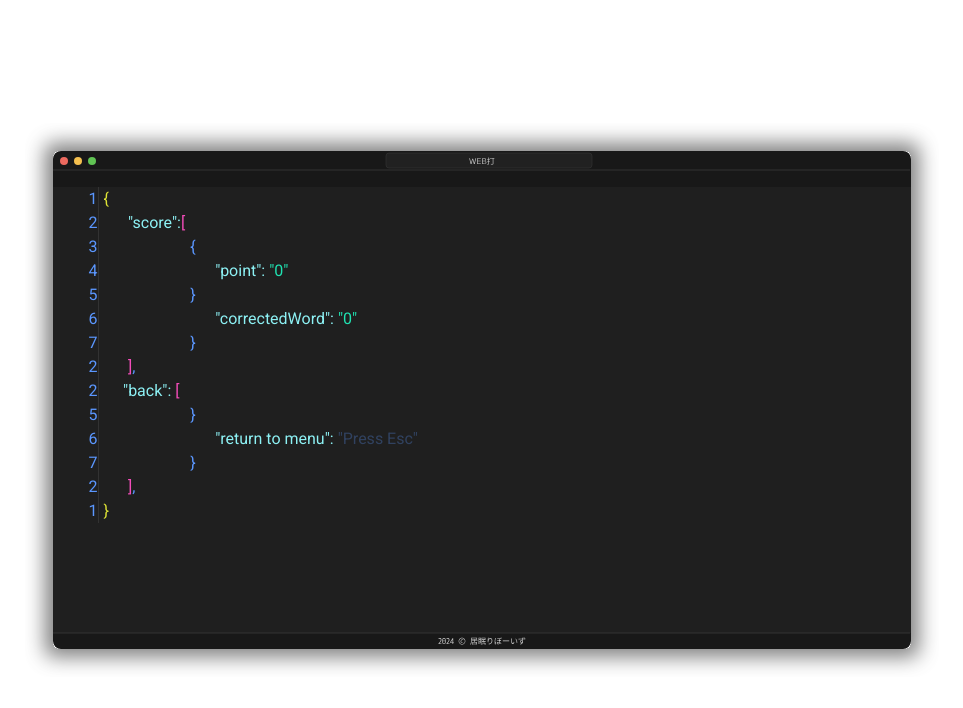
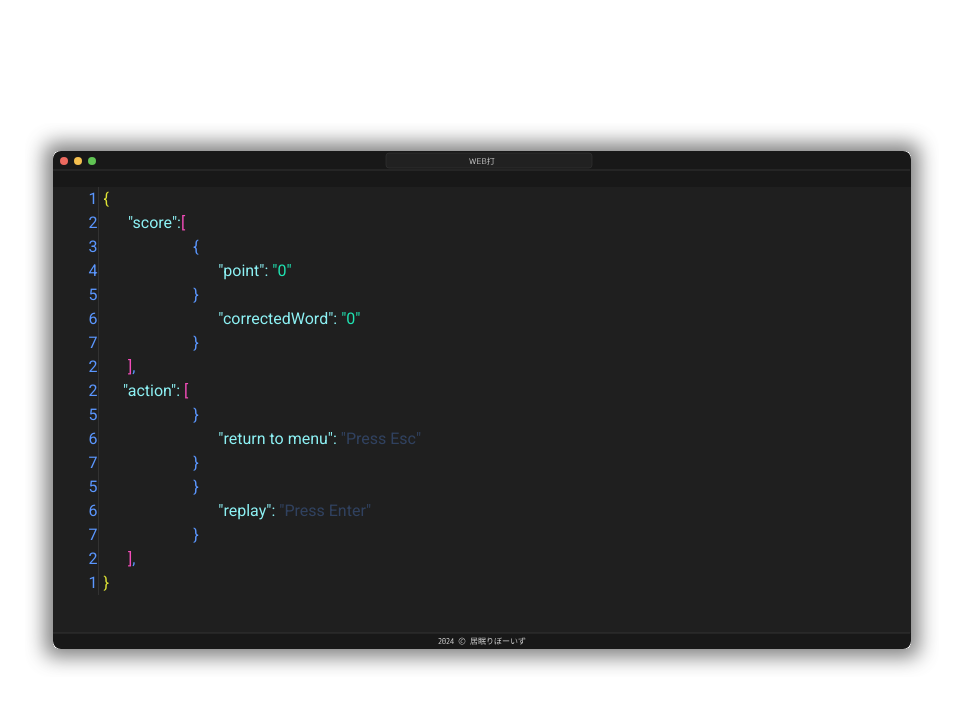
Before and after one commit to huynhnguyen1906/Web-Design-Typing-Game, a Next.js app: page /score in a window 1280 px wide. Shown: the top 708 px of the page, without its empty margins (158-1121 px from the left). Built offline with nearby package versions, Linux system fonts and the light colour scheme; a web font is replaced by a local one.

Commit message:
chore: Update styles for play module and add Esc key functionality

```diff
--- a/src/app/score/page.tsx
+++ b/src/app/score/page.tsx
@@ -3,6 +3,7 @@ import React, { useState, useEffect } from "react";
 import { useRouter } from "next/navigation";
 import Style from "@styles/score.module.scss";
 import Spinner from "react-bootstrap/Spinner";
+
 export default function Page() {
 	const [score, setScore] = useState<number | null>(null);
 	const [correctedWord, setCorrectedWord] = useState<number | null>(null);
@@ -13,12 +14,28 @@ export default function Page() {
 		const storedCorrectedWord = parseInt(localStorage.getItem("correctWords") || "0");
 		setScore(storedScore);
 		setCorrectedWord(storedCorrectedWord);
+
+		const disableMouseEvents = (e: MouseEvent) => {
+			e.preventDefault();
+		};
+
+		document.addEventListener("mousedown", disableMouseEvents);
+		document.addEventListener("mouseup", disableMouseEvents);
+		document.addEventListener("click", disableMouseEvents);
+
+		return () => {
+			document.removeEventListener("mousedown", disableMouseEvents);
+			document.removeEventListener("mouseup", disableMouseEvents);
+			document.removeEventListener("click", disableMouseEvents);
+		};
 	}, []);
 
 	useEffect(() => {
 		const handleKeyDown = (event: KeyboardEvent) => {
 			if (event.key === "Escape") {
 				router.push("/");
+			} else if (event.key === "Enter") {
+				router.push("/play");
 			}
 		};
 		document.addEventListener("keydown", handleKeyDown);
@@ -27,16 +44,12 @@ export default function Page() {
 		};
 	}, [router]);
 
-	const handleMouseDown = (e: React.MouseEvent<HTMLDivElement>) => {
-		e.preventDefault();
-	};
-
 	if (score === null || correctedWord === null) {
 		return <Spinner animation="border"></Spinner>;
 	}
 
 	return (
-		<div className={Style.container} onMouseDown={handleMouseDown}>
+		<div className={Style.container}>
 			<table>
 				<tbody>
 					<tr>
@@ -120,7 +133,7 @@ export default function Page() {
 						</td>
 						<td></td>
 						<td>
-							<span className={Style.key}>&quot;back&quot;:</span>
+							<span className={Style.key}>&quot;action&quot;:</span>
 							<span className={Style.pinkA}> &#91;</span>
 						</td>
 						<td></td>
@@ -155,6 +168,34 @@ export default function Page() {
 					</tr>
 					<tr>
 						<td>
+							<span className={Style.line}>5</span>
+						</td>
+						<td></td>
+						<td></td>
+						<td>&#125;</td>
+					</tr>
+					<tr>
+						<td>
+							<span className={Style.line}>6</span>
+						</td>
+						<td></td>
+						<td></td>
+						<td></td>
+						<td>
+							<span className={Style.key}>&quot;replay&quot;: </span>
+							<span className={Style.exit}>&quot;Press Enter&quot;</span>
+						</td>
+					</tr>
+					<tr>
+						<td>
+							<span className={Style.line}>7</span>
+						</td>
+						<td></td>
+						<td></td>
+						<td>&#125;</td>
+					</tr>
+					<tr>
+						<td>
 							<span className={Style.line}>2</span>
 						</td>
 						<td></td>
--- a/styles/play.module.scss
+++ b/styles/play.module.scss
@@ -34,6 +34,7 @@
 			td {
 				vertical-align: top;
 				text-align: left;
+				white-space: nowrap;
 				&:first-child {
 					width: 4.5rem;
 					text-align: right;
@@ -96,4 +97,7 @@
 	height: 40%;
 	background-color: var(--vs-main-color);
 	flex-shrink: 0;
+	display: flex;
+	justify-content: center;
+	align-items: flex-end;
 }
```
Also changed, not shown: src/app/play/page.tsx (+22 -9 lines), 1 other file (tests, documents, lock files or other folders).
